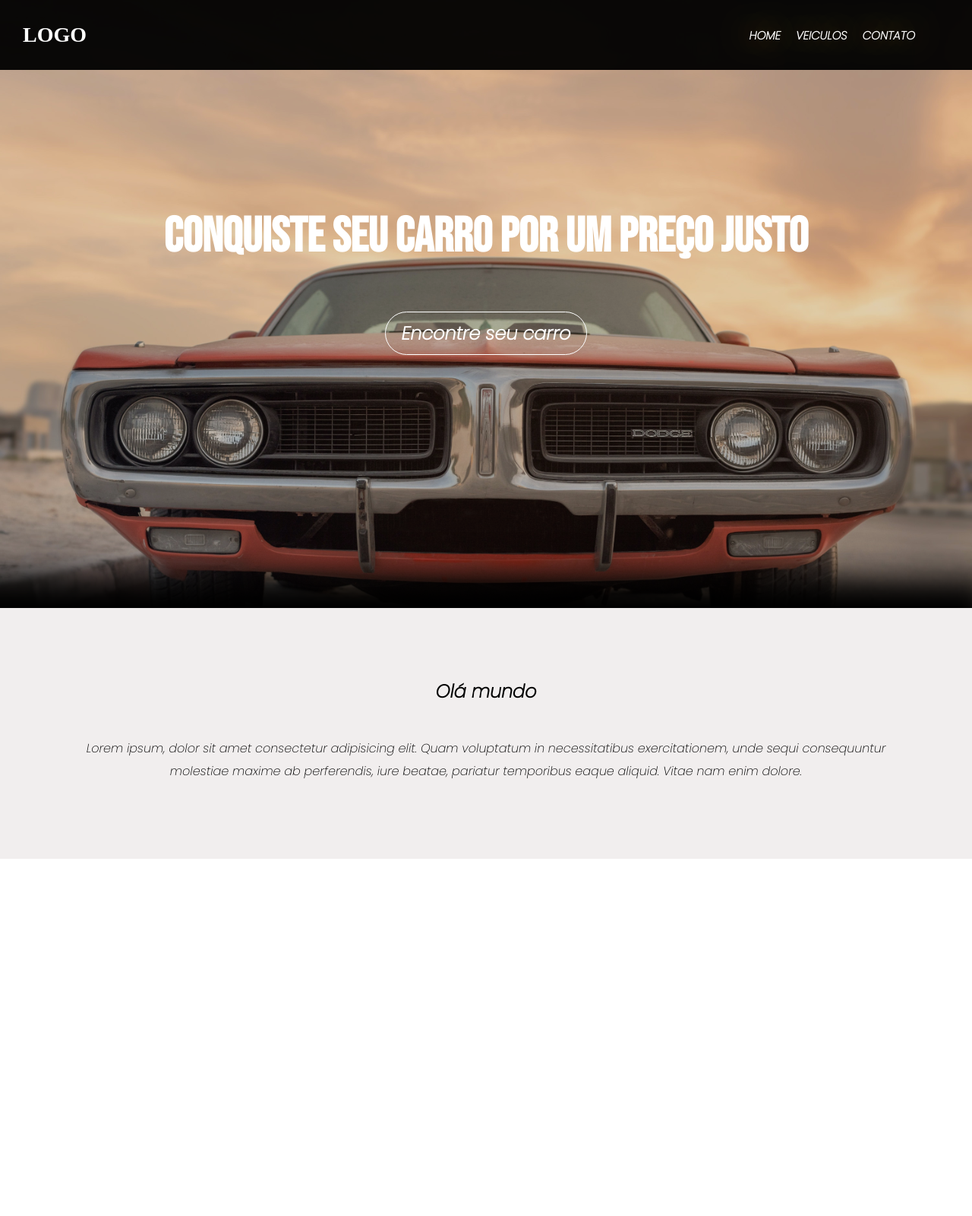
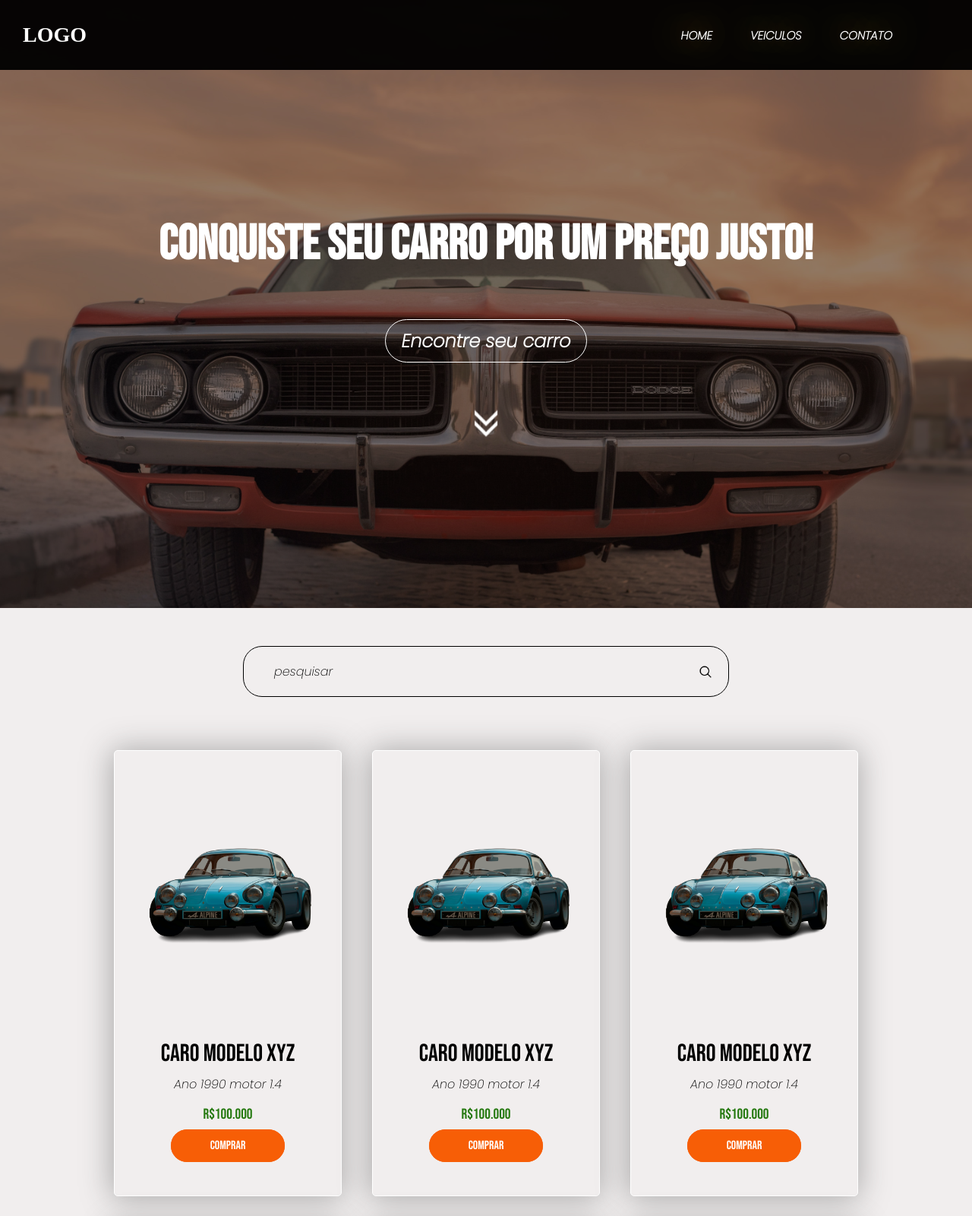
Before and after one commit to BrunoRaphael2002/html-css, a plain HTML site: page projetos/landingpage/teste.html in a window 1280 px wide. Shown: the top 1600 px of the page at 76% size. Before the commit the page ends 1130 px from the top, so only its background shows below. Drawn offline with Linux system fonts and the light colour scheme.

Commit message:
atualização

```diff
--- a/projetos/landingpage/estilo/style.css
+++ b/projetos/landingpage/estilo/style.css
@@ -8,7 +8,14 @@
     box-sizing: border-box;
 
 
+
 }
+
+body{
+    background-color: rgb(241, 238, 238)
+}
+
+
 
 header{
    width: 100vw;
@@ -24,6 +31,7 @@ nav{
     display: flex;
     justify-content: space-between;
     align-items: center;
+
 }
 
 ul{
@@ -38,6 +46,8 @@ ul{
 }
 
 .cor{
+    margin-right: 30px;
+    text-decoration: none;
     color: white;
     font-size: 15px;
     font-weight: bold;
@@ -49,7 +59,12 @@ ul{
 
 }
 
-.cor:hover{
+.cor a  {
+    text-decoration: none;
+    color: white;
+}
+
+.cor :hover{
     font-weight: bold;
     color: rgb(255, 214, 125);
 
@@ -61,6 +76,7 @@ ul{
 .cor-link{
     color: white;
     text-decoration: none;
+    margin-right: 30px;
     font-size: 28px;
     font-weight: 600;
     text-transform: uppercase;
@@ -75,31 +91,36 @@ ul{
     background-attachment: fixed;
     background-size: cover;
     background-blend-mode: multiply;
-    background-color: rgba(0, 0, 0, 0.11);
+    background-position:   center;
+    background-color: rgba(51, 27, 27, 0.534);
     height: 100vh;
 
     display: flex;
     justify-content: center;
     align-items: center;
+    align-content: center;
 
 }
 
-.a  {
+.banner  {
     font-family: 'Bebas Neue', cursive;
     color: white;
     margin: 0 auto;
-
-}
-
-.a h1{
-    font-size: 4em;
-    text-align: center;
 
 
 
 }
 
-.a p{
+.banner h1{
+    font-size: 4em;
+    text-align: center;
+    margin: 60px auto;
+
+
+
+}
+
+.banner p{
     font-size: 1.5em;
     text-align: center;
     border: 1px solid white;
@@ -111,27 +132,147 @@ ul{
     font-weight: 600;
 }
 
-.conteudo{
-    background: rgb(241, 238, 238);
-    padding: 100px  ;
+.seta{
+
+    text-align: center;
     margin: 0 auto;
-    text-align: center;
-    width: 100%;
-    box-shadow: -10px 0px 40px 40px ;
-    font-family: 'Poppins', sans-serif;
-    line-height: 20px;
+
+    display: flex;
+    justify-content: center;
+    align-items: center;
+
 }
 
-.conteudo h1 {
-    margin: 0px auto;
-    padding-bottom: 50px;
-    text-align: center;
-    line-height: 20px;
-    font-weight: 600 ;
+.seta img{
+    width: 40px;
+
 }
 
-.conteudo p{
+
+
+.pesquisa{
+    background: rgb(241, 238, 238);
+    border: 1px solid black;
+    border-radius: 25px;
+    width: 50%;
+    font-family: 'Poppins', sans-serif;
+    margin: 50px auto;
+    display: flex;
+    justify-content: space-between;
+    align-items: center;
+
+
+
+
+}
+
+.pesquisa p{
+    padding: 20px 40px;
+
+
+}
+.pesquisa img{
+    width: 20px;
+    margin-right: 20px;
+
+}
+
+
+.card{
+    background: rgb(241, 238, 238);
+
+    display: flex;
+    justify-content: center;
+    align-items: center;
+    flex-wrap: wrap;
+
+
+
+}
+
+.card .produto {
+
+
+
+    background: rgb(241, 238, 238);
+    width: 300px;
+
+    margin: 20px 20px ;
+    border: 1px solid white;
+    border-radius: 5px ;
+    box-shadow: -1px 1px 40px 2px rgb(168, 167, 167);
+}
+
+.produto img{
+   width: 300px;
+   margin-bottom: 30px;
+
+
+}
+
+.texto{
     text-align: center;
+    margin: 0 auto;
+    font-family: 'Poppins', sans-serif;
     line-height: 30px;
-    font-weight: 300 ;
+    padding: 50px;
+
 }
+
+.texto h1{
+    font-family: 'Bebas Neue', cursive;
+    font-weight: 400;
+}
+
+.texto p {
+    margin: 10px;
+}
+
+.texto span{
+    font-family: 'Bebas Neue', cursive;
+    color: rgb(37, 121, 16);
+    font-size: larger;
+    font-weight: 500;
+}
+
+.botao {
+
+    margin-top: 30px;
+    background-color:  rgb(247, 94, 6);
+    border: 2px solid   rgb(247, 94, 6);
+    border-radius: 25px;
+    font-family: 'Bebas Neue', cursive;
+    padding: 10px 50px;
+    text-decoration: none;
+    color: white;
+
+}
+
+
+
+.botao:hover{
+    color: rgb(0, 0, 0);
+
+}
+
+
+
+footer{
+    margin: 0;
+    padding: 0;
+  /*  margin-top: 200px ;*/
+    height: 25%;
+    background-color: rgb(54, 54, 54);
+}
+
+footer ul{
+    display: flex;
+    justify-content: flex-start;
+    align-items: flex-start;
+    flex-direction: column;
+    color: white;
+    font-family: 'Poppins', sans-serif;
+    font-size: 16px;
+    margin-left: 30px ;
+    padding: 50px 0;
+}
--- a/projetos/landingpage/teste.html
+++ b/projetos/landingpage/teste.html
@@ -13,9 +13,15 @@
         <nav>
             <a class="cor-link" href="#"><p>Logo</p></a>
             <ul>
-                <li class="cor"><p>home</p></li>
-                <li class="cor"> <p>Veiculos</p></li>
-                <li class="cor"> <p>Contato</p></li>
+                <li class="cor"><a href="teste.html">
+                    <p>home</p>
+                </a></li>
+                <li class="cor"> <a href="#Veiculos">
+                    <p>Veiculos</p>
+                </a></li>
+                <li class="cor"> <a href="#">
+                    <p>Contato</p>
+                </a></li>
 
             </ul>
         </nav>
@@ -26,23 +32,75 @@
 
         <section class="background">
 
-                <div class="a"><h1>Conquiste Seu carro por um preço justo</h1>
+                <div class="banner"><h1>Conquiste Seu carro por um preço justo!</h1>
 
                         <p>Encontre seu carro</p>
 
+                        <div class="seta"><img src="assets/seta-para-baixo.png" alt="Ayub Irawan"></div>
 
-            </div>
+
+          </div>
         </section>
 
+        <div class="pesquisa">
+            <p>pesquisar</p>
+            <img src="assets/lupa.png" alt="Ayub Irawan">
+        </div>
 
-    <section class="conteudo">
-        <h1>Olá mundo</h1>
-        <p>Lorem ipsum, dolor sit amet consectetur adipisicing elit. Quam voluptatum in necessitatibus exercitationem, unde sequi consequuntur molestiae maxime ab perferendis, iure beatae, pariatur temporibus eaque aliquid. Vitae nam enim dolore.</p>
-    </section>
 
-    <section class="background2">
 
-    </section>
+    <div id="Veiculos" class="card">
+        <div class="produto"> <img src="assets/carro.png" alt="1">  <div class="texto">
+            <h1>caro modelo xyz</h1> <p>Ano 1990 motor 1.4</p>
+            <p><span>R$100.000</span></p>  <a href="#"class="botao">Comprar</a>
+        </div>  </div>
+        <div class="produto"><img src="assets/carro.png" alt="1">
+            <div class="texto">
+                <h1>caro modelo xyz</h1> <p>Ano 1990 motor 1.4</p>
+                <p><span>R$100.000</span></p>  <a href="#"class="botao">Comprar</a>
+            </div>
+
+        </div>
+        <div class="produto"><img src="assets/carro.png" alt="1">
+            <div class="texto">
+                <h1>caro modelo xyz</h1> <p>Ano 1990 motor 1.4</p>
+                <p><span>R$100.000</span></p>  <a href="#"class="botao">Comprar</a>
+            </div>
+        </div>
+        <div class="produto"><img src="assets/carro.png" alt="1">
+            <div class="texto">
+                <h1>caro modelo xyz</h1> <p>Ano 1990 motor 1.4</p>
+                <p><span>R$100.000</span></p>  <a href="#"class="botao">Comprar</a>
+            </div>
+        </div>
+
+
+        <div class="produto"><img src="assets/carro.png" alt="1">
+            <div class="texto">
+                <h1>caro modelo xyz</h1> <p>Ano 1990 motor 1.4</p>
+                <p><span>R$100.000</span></p>  <a href="#"class="botao">Comprar</a>
+            </div>
+        </div>
+
+        <div class="produto"><img src="assets/carro.png" alt="1">
+            <div class="texto">
+                <h1>caro modelo xyz</h1> <p>Ano 1990 motor 1.4</p>
+                <p><span>R$100.000</span></p>  <a href="#"class="botao">Comprar</a>
+            </div>
+        </div>
+
+
+    </div>
+
+    <footer>
+
+        <ul>
+            <li>@copyright</li>
+            <li>contato</li>
+            <li>Politica de Privacidade</li>
+        </ul>
+
+    </footer>
 
 </body>
 </html>
```
Also changed, not shown: projetos/landingpage/assets/carro.png (added), projetos/landingpage/assets/lupa.png (added), projetos/landingpage/assets/seta-para-baixo.png (added).
